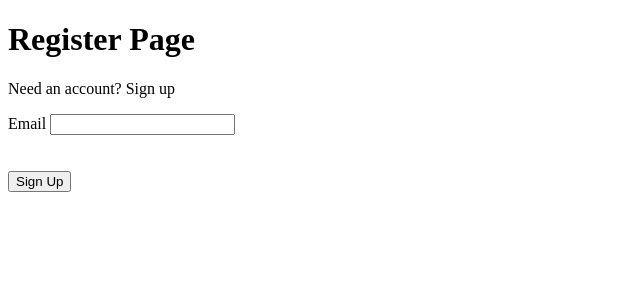
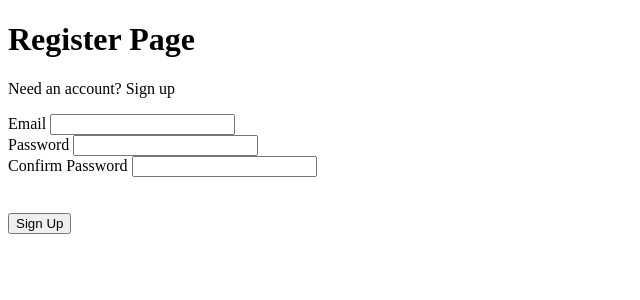
Before and after one commit to ValrynMilly/Flask_Blog, a Flask app: page /register in a window 1280 px wide. Shown: the part 26-326 px from the top of the page, without its empty margins (0-640 px from the left). Run offline with Flask 2, Linux system fonts and the light colour scheme.

Commit message:
updated register.html

```diff
--- a/application/templates/register.html
+++ b/application/templates/register.html
@@ -16,6 +16,30 @@
 					</div>
 				{% endif %}
 				</div>
+
+			<div class='form_group'>
+				{{ form.password.label }}
+				{{ form.password }}
+				{% if form.password.errors %}
+					<div class='error'>
+						{% for error in form.password.errors %}
+							<span>{{ error }}</span>
+						{% endfor %}
+					</div>
+				{% endif %}
+				</div>
+
+			<div class='form_group'>
+				{{ form.confirm_password.label }}
+				{{ form.confirm_password }}
+				{% if form.confirm_password.errors %}
+					<div class='error'>
+						{% for error in form.confirm_password.errors %}
+							<span>{{ error }}</span>
+						{% endfor %}
+					</div>
+				{% endif %}
+				</div>
 				<br>
 				<br>
 				<div class='form_group'>
```
